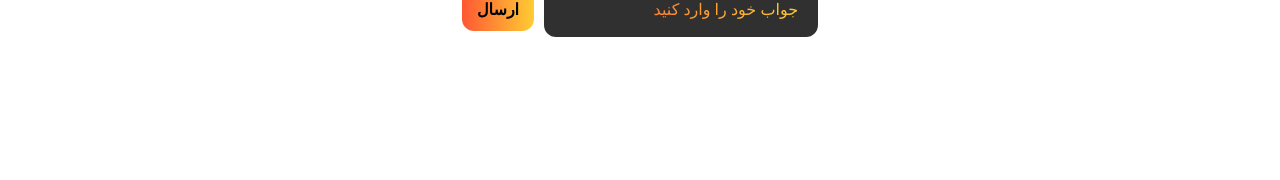
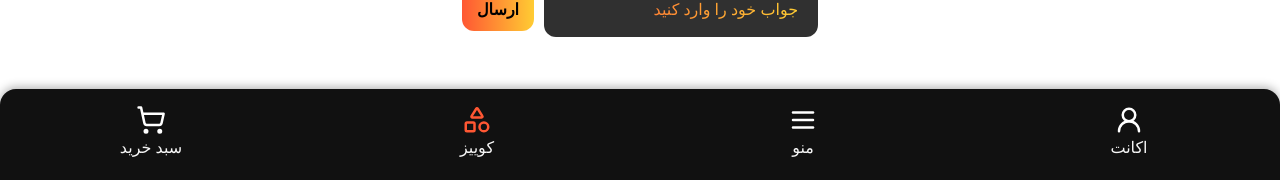
Before and after one commit to itsRev1L/Coffee-Menu, a React (Vite) app: page /#/QuestionPage in a window 1280 px wide. Shown: the part 617-797 px from the top of the page. Built offline with nearby package versions, Linux system fonts and the light colour scheme.

Commit message:
Added a basic Footer

```diff
--- a/src/App.jsx
+++ b/src/App.jsx
@@ -3,6 +3,7 @@ import "./App.css";
 import { HashRouter as Router, Routes, Route } from "react-router-dom";
 import MenuPage from "./Pages/MenuPage";
 import QuestionPage from "./Pages/QuestionPage";
+import Footer from "./Componnents/Footer/Footer.jsx";
 
 function App() {
   return (
@@ -12,6 +13,7 @@ function App() {
           <Route path="/" element={<MenuPage />} />
           <Route path="/QuestionPage" element={<QuestionPage />} />
         </Routes>
+        <Footer />
       </Router>
     </>
   );
--- /dev/null
+++ b/src/Componnents/Footer/Footer.css
@@ -0,0 +1,17 @@
+.footer-css {
+  position: fixed;
+  bottom: 0;
+  left: 0;
+  width: 100%;
+  margin: 0 auto;
+  border-radius: 16px 16px 0 0;
+  background-color: #111;
+  color: white;
+  z-index: 1000;
+  padding: 8px 0;
+  box-shadow: 0 -2px 10px rgba(0, 0, 0, 0.3);
+}
+/*TODO: add a dynamic color toggle for paragraphs too(JUST LIKE THE ICONS) */
+p {
+  color: #f7f7f7;
+}
--- /dev/null
+++ b/src/Componnents/Footer/Footer.jsx
@@ -0,0 +1,72 @@
+import { React, useState } from "react";
+import { Container, Row, Col } from "reactstrap";
+import { UserRound, Menu, Shapes, ShoppingCart } from "lucide-react";
+import { useNavigate, useLocation } from "react-router-dom";
+import "./Footer.css";
+
+const Footer = () => {
+  const navigate = useNavigate();
+  const location = useLocation();
+
+  const activepath = location.pathname;
+  return (
+    <Container fluid className="footer-css text-center">
+      <Row
+        className="pt-2 d-flex justify-content-evenly align-items-center"
+        xs={12}
+      >
+        <Col
+          xs={3}
+          className={activepath === "/CartPage" ? "footer-active" : ""}
+          onClick={() => {
+            navigate("/CartPage");
+          }}
+        >
+          <ShoppingCart
+            size={30}
+            color={activepath === "/CartPage" ? "#ff5733" : "white"}
+          />
+          <p>سبد خرید</p>
+        </Col>
+        <Col
+          xs={3}
+          className={activepath === "/QuestionPage" ? "footer-active" : ""}
+          onClick={() => {
+            navigate("/QuestionPage");
+          }}
+        >
+          <Shapes
+            size={30}
+            color={activepath === "/QuestionPage" ? "#ff5733" : "white"}
+          />
+          <p>کوییز</p>
+        </Col>
+        <Col
+          xs={3}
+          className={activepath === "/MenuPage" ? "footer-active" : ""}
+          onClick={() => {
+            navigate("/");
+          }}
+        >
+          <Menu size={30} color={activepath === "/" ? "#ff5733" : "white"} />
+          <p>منو</p>
+        </Col>
+        <Col
+          xs={3}
+          className={activepath === "/LoginPage" ? "footer-active" : ""}
+          onClick={() => {
+            navigate("/LoginPage");
+          }}
+        >
+          <UserRound
+            size={30}
+            color={activepath === "/LoginPage" ? "#ff5733" : "white"}
+          />
+          <p>اکانت</p>
+        </Col>
+      </Row>
+    </Container>
+  );
+};
+
+export default Footer;
```
